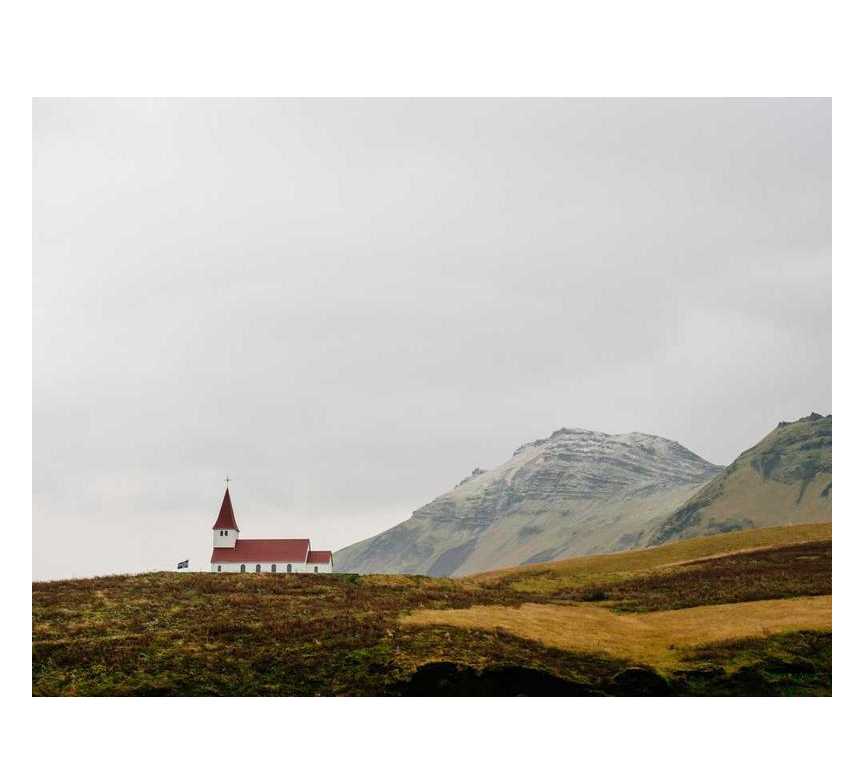
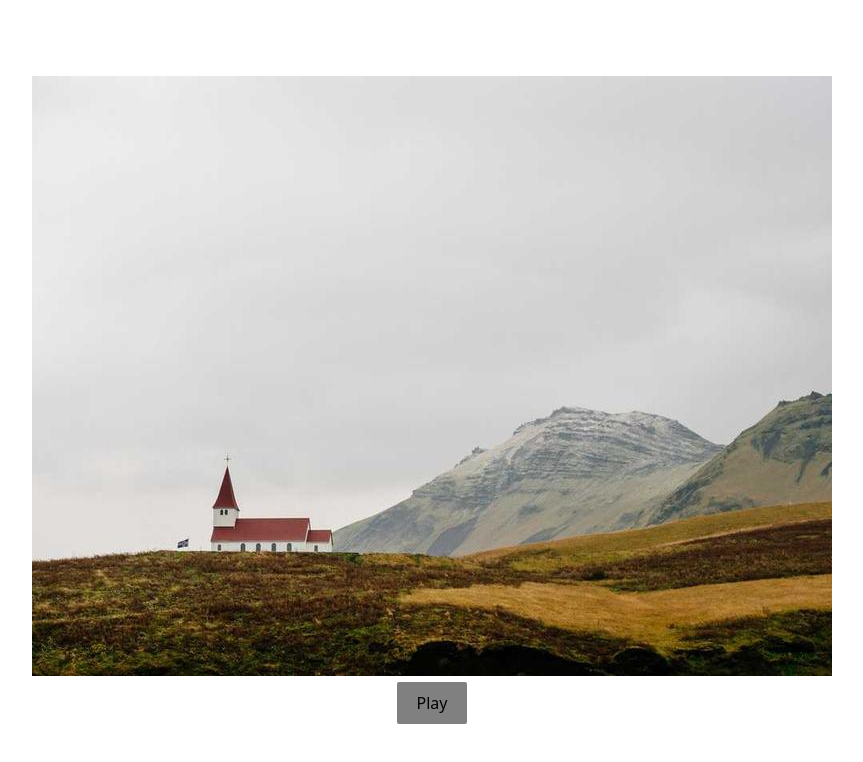
Before and after one commit to dimarique/sidequest-gallery, a React (Vite) app: page / in a window 1280 px wide. Shown: the top 762 px of the page, without its empty margins (208-1071 px from the left). Built offline with nearby package versions, Linux system fonts and the light colour scheme.

Commit message:
create pause button

```diff
--- a/src/App.jsx
+++ b/src/App.jsx
@@ -1,10 +1,16 @@
 import "./App.css";
 import GalleryContent from "./components/GalleryContent/GalleryContent";
+import PlayStopButton from "./components/GalleryContent/PlayStopButton/PlayStopButton";
 
 function App() {
+
+
+
+
   return (
     <>
       <GalleryContent />
+      <PlayStopButton  />
     </>
   );
 }
--- a/src/components/GalleryContent/GalleryContent.jsx
+++ b/src/components/GalleryContent/GalleryContent.jsx
@@ -12,6 +12,7 @@ import img9 from "../../data/image_9.jpg";
 
 const GalleryContent = () => {
   const images = [img0, img1, img2, img3, img4, img5, img6, img7, img8, img9];
+
   return (
     <div className={styles.galleryContent}>
       <img src={images[0]} alt="" />
--- /dev/null
+++ b/src/components/GalleryContent/PlayStopButton/PlayStopButton.jsx
@@ -0,0 +1,62 @@
+// Ты делаешь одну кнопку — Play/Pause, которая будет включать и останавливать автоматическую прокрутку картинок в галерее.
+// Когда пользователь нажимает Play, картинки начинают переключаться сами, например, каждые 3 секунды.
+// Когда нажимает Pause, картинки перестают переключаться.
+// Важно, чтобы при повторном нажатии на Play картинки продолжали переключаться с того места, где остановились.
+// Для этого нужно использовать useState и useEffect из React.
+
+import React, { useState, useEffect,  } from 'react';
+import style from './PlayStopButton.module.css';
+
+
+
+
+const PlayStopButton = () => {
+    const [isPlaying, setIsPlaying] = useState(false);
+
+    // useEffect(() => {
+    //     let interval;
+    //     if (isPlaying) {
+    //         interval = setInterval(() => {
+    //            onNext();
+    //         }, 1000);
+    //     }
+    //     return () => clearInterval(interval);
+    // }, [isPlaying, onNext]);
+
+    const handleToggleClick = () => {
+        setIsPlaying(prevEl => !prevEl);
+    }
+
+  return (
+        <div className="gallery">
+            <button className={style.button} onClick={handleToggleClick}>
+                {isPlaying ? 'Pause' : 'Play'}
+            </button>
+
+
+        </div>
+    )
+
+
+}
+
+
+export default PlayStopButton;
+
+// const [intervalId, setIntervalId] = useState(null);
+//   const images = [img0, img1, img2, img3, img4, img5, img6, img7, img8, img9];
+//   const togglePlay = () => {
+//     if (!isPlaying) {
+//       const id = setInterval(() => autoPlay(), 1000);
+//       setIsPlaying(true);
+//       setIntervalId(id);
+//     } else {
+    // setIsPlaying(false);
+//       clearInterval(intervalId);
+//
+//     }
+//   };
+// const id = setInterval(() => autoPlay(), 1000);
+// const autoPlay = () => {
+//     setCurrentIndex((currentIndex) => currentIndex + 1);
+//   };
--- /dev/null
+++ b/src/components/GalleryContent/PlayStopButton/PlayStopButton.module.css
@@ -0,0 +1,22 @@
+* {
+    box-sizing: border-box;
+}
+
+.button {
+
+    background-color: gray;
+    color: black;
+    border-radius: 2px;
+    border: none;
+    cursor: pointer;
+    font-size: 16px;
+    padding: 10px 20px;
+
+
+
+}
+
+.button:hover {
+    background-color: darkgray;
+
+}
```
